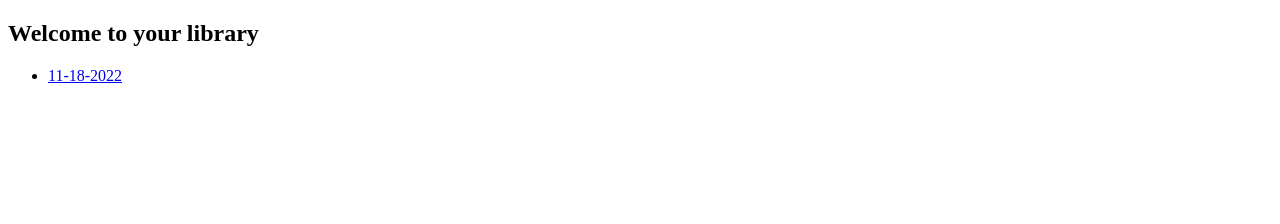
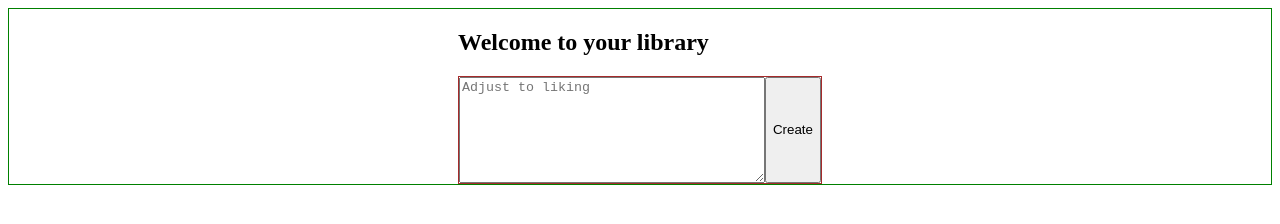
Before and after one commit to olafnub/Journal-Book, a plain HTML site: page index.html in a window 1280 px wide. Drawn offline with Linux system fonts and the light colour scheme.

Commit message:
Create summary box with headline and button
*Remove current currentdate.html on index page
*Add a userInput system to read input

```diff
--- a/index.html
+++ b/index.html
@@ -4,17 +4,26 @@
     <meta charset="UTF-8">
     <meta http-equiv="X-UA-Compatible" content="IE=edge">
     <meta name="viewport" content="width=device-width, initial-scale=1.0">
+    <link rel="stylesheet" href="style.css">
     <title>Document</title>
 </head>
 <body>
 
+    <div class="head-box">
+    <h2>Welcome to your library</h2>
 
-    <h2>Welcome to your library</h2>
-    <ul>
+    <div class="text-around">
+    <textarea id="txt" rows="3" placeholder="Adjust to liking"></textarea>
+    <button class="create">Create</button>
+    </div>
+    </div>
+
+
+    <!-- <ul>
     <li><a href="11-18-2022.html">11-18-2022</a></li>
 
 
-    </ul>
+    </ul> -->
 
 
 </body>
--- a/style.css
+++ b/style.css
@@ -0,0 +1,21 @@
+body {
+    display: flex;
+    border: 1px solid green;
+    justify-content: center;
+    /* background-color: black; */
+    gap: 2em;
+}
+
+#txt {
+    min-width: 300px;
+    min-height: 100px;
+    flex: 1;
+}
+
+.text-around {
+    border: 1px solid brown;
+    display: flex;
+}
+.create {
+    flex: 0;
+}
```
Also changed, not shown: 11-18-2022.html (added), script.js (added).
